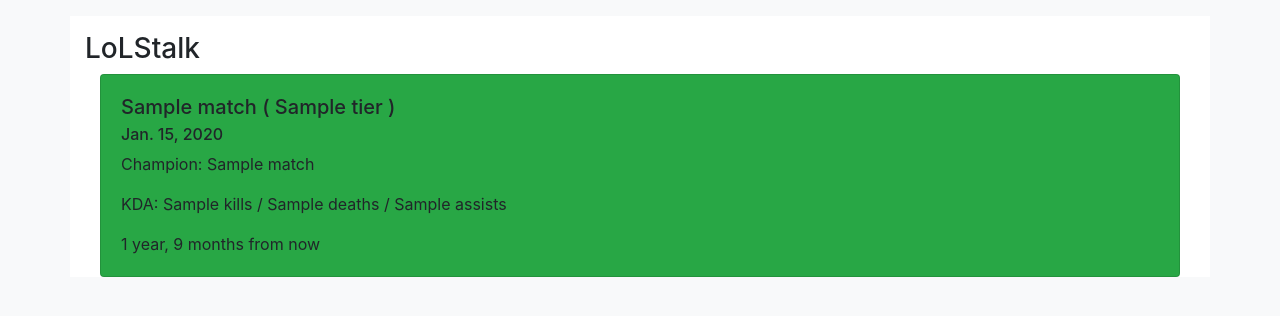
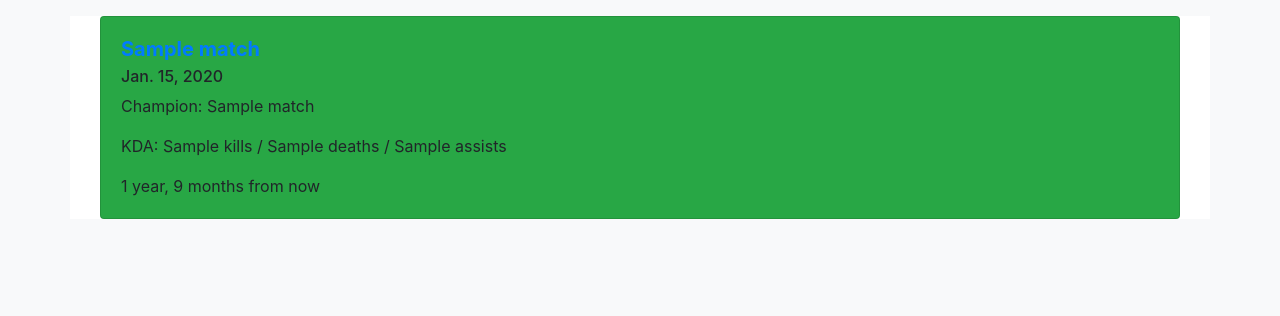
Before and after one commit to pauloendoh/lolStalk, a Django app: template core/templates/home.html in a window 1280 px wide. Shown: the part 56-372 px from the top of the page. Run offline with Django 3.2, Linux system fonts and the light colour scheme; the template is opened without the code that fills it: most values are stand-ins (such as "Sample title", 1, 10 or a date in 2020); some libraries are stand-ins or nearby versions.

Commit message:
Link to summoners' page from the timeline

```diff
--- a/core/templates/home.html
+++ b/core/templates/home.html
@@ -8,7 +8,6 @@
 {% block content %}
 
 <div class="container bg-white mt-3">
-    <h3 class="pt-3">LoLStalk</h3>
 
     <!--Summoners match history-->
     <div class="container mb-5">
@@ -16,7 +15,7 @@
 
         <div class="card mb-2 {% ifequal match.win 0 %}bg-danger{% else %}bg-success{% endifequal %}">
             <div class="card-body">
-                <h5 class="card-title">{{ match.summoner_name }} ( {{ match.league.tier }} ) </h5>
+                <h5 class="card-title"><b><a href="{% url 'summoner' 'br1' match.summoner_name %}">{{match.summoner_name}}</a></b></h5>
                 <h6 class="card-subtitle mb-2">{{ match.timestamp|date}}</h6>
                 <p class="card-text">Champion: {{ match.championName }}</p>
                 <p class="card-text">KDA: {{ match.kills }} / {{ match.deaths }} / {{ match.assists }} </p>
```
Also changed, not shown: db.sqlite3.
